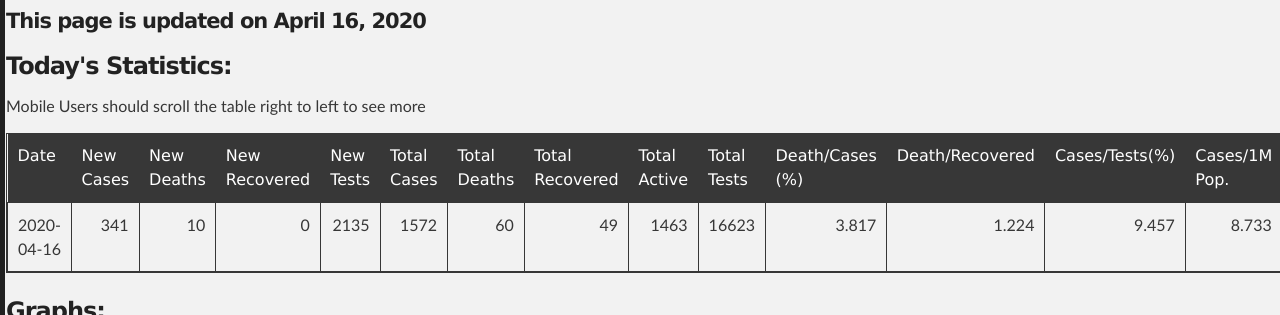
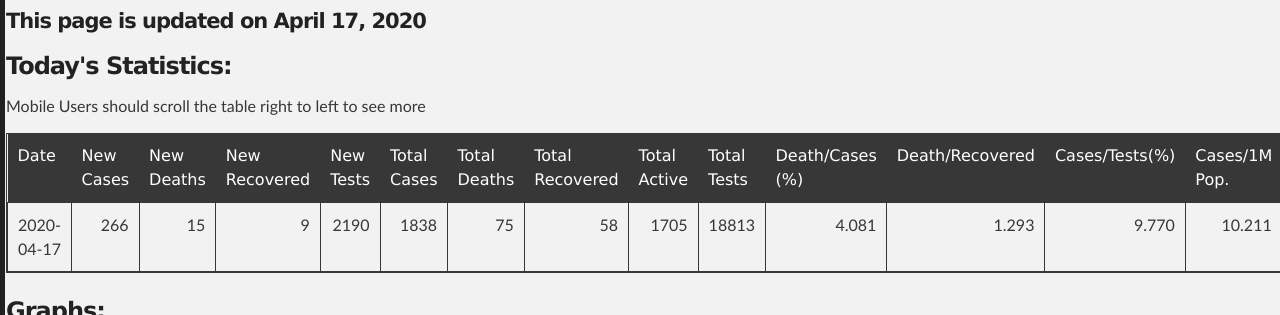
Before and after one commit to promitbasak/covid19bd, a Jekyll site: the page index.html, which Jekyll copies as it is, in a window 1280 px wide and 900 px high, cut to the strip 322-637 px from the top of the window. Built offline with Jekyll 4.4.1, drawn with Linux system fonts in a browser that asks for light colours; some of the changed text lies outside the part shown.

Commit message:
Update index.html

```diff
--- a/index.html
+++ b/index.html
@@ -45,7 +45,7 @@
         <h2 id="covid-19-in-bangladesh">Covid-19 in Bangladesh</h2>
 
 
-    <h4 id="this-page-is-updated-on-april-16-2020">This page is updated on <strong>April 16, 2020</strong></h4>
+    <h4 id="this-page-is-updated-on-april-17-2020">This page is updated on <strong>April 17, 2020</strong></h4>
     <h3> Today's Statistics:</h3>
         <p> Mobile Users should scroll the table right to left to see more</p>
     <table class="table table-bordered table-hover table-condensed">
@@ -66,21 +66,21 @@
 <th title="Field #15">Deaths/1M Pop.</th>
 </tr></thead>
 <tbody><tr>
-<td>2020-04-16</td>
-<td align="right">341</td>
-<td align="right">10</td>
-<td align="right">0</td>
-<td align="right">2135</td>
-<td align="right">1572</td>
-<td align="right">60</td>
-<td align="right">49</td>
-<td align="right">1463</td>
-<td align="right">16623</td>
-<td align="right">3.817</td>
-<td align="right">1.224</td>
-<td align="right">9.457</td>
-<td align="right">8.733</td>
-<td align="right">0.333</td>
+<td>2020-04-17</td>
+<td align="right">266</td>
+<td align="right">15</td>
+<td align="right">9</td>
+<td align="right">2190</td>
+<td align="right">1838</td>
+<td align="right">75</td>
+<td align="right">58</td>
+<td align="right">1705</td>
+<td align="right">18813</td>
+<td align="right">4.081</td>
+<td align="right">1.293</td>
+<td align="right">9.770</td>
+<td align="right">10.211</td>
+<td align="right">0.417</td>
 </tr>
 </tbody>
   </table>
@@ -88,28 +88,28 @@
         <h3>Graphs:</h3>
         <div class="photo-album">
       <div>
-        <img src="https://raw.githubusercontent.com/promitbasak/Covid-19_bd_extended/master/assests/2020-04-16/Figure_1.png">
+        <img src="https://raw.githubusercontent.com/promitbasak/Covid-19_bd_extended/master/assests/2020-04-17/Figure_1.png">
         <h5>Overall Condition</h5>
       </div>
 
       <div>
-        <img src="https://raw.githubusercontent.com/promitbasak/Covid-19_bd_extended/master/assests/2020-04-16/Figure_2.png">
+        <img src="https://raw.githubusercontent.com/promitbasak/Covid-19_bd_extended/master/assests/2020-04-17/Figure_2.png">
         <h5>Total Cases</h5>
       </div>
       <div>
-        <img src="https://raw.githubusercontent.com/promitbasak/Covid-19_bd_extended/master/assests/2020-04-16/Figure_8.png">
+        <img src="https://raw.githubusercontent.com/promitbasak/Covid-19_bd_extended/master/assests/2020-04-17/Figure_8.png">
         <h5>Total Deaths</h5>
       </div>
       <div>
-        <img src="https://raw.githubusercontent.com/promitbasak/Covid-19_bd_extended/master/assests/2020-04-16/Figure_22.png">
+        <img src="https://raw.githubusercontent.com/promitbasak/Covid-19_bd_extended/master/assests/2020-04-17/Figure_22.png">
         <h5>District-wise Corona Map</h5>
       </div>
       <div>
-        <img src="https://raw.githubusercontent.com/promitbasak/Covid-19_bd_extended/master/assests/2020-04-16/Figure_20.png">
+        <img src="https://raw.githubusercontent.com/promitbasak/Covid-19_bd_extended/master/assests/2020-04-17/Figure_20.png">
         <h5>BD vs USA: Cases</h5>
       </div>
       <div>
-        <img src="https://raw.githubusercontent.com/promitbasak/Covid-19_bd_extended/master/assests/2020-04-16/Figure_21.png">
+        <img src="https://raw.githubusercontent.com/promitbasak/Covid-19_bd_extended/master/assests/2020-04-17/Figure_21.png">
         <h5>BD vs USA: Deaths</h5>
       </div>
     </div>
@@ -819,6 +819,23 @@
 <td align="right">8.733</td>
 <td align="right">0.333</td>
 </tr>
+<tr>
+<td>2020-04-17</td>
+<td align="right">266</td>
+<td align="right">15</td>
+<td align="right">9</td>
+<td align="right">2190</td>
+<td align="right">1838</td>
+<td align="right">75</td>
+<td align="right">58</td>
+<td align="right">1705</td>
+<td align="right">18813</td>
+<td align="right">4.081</td>
+<td align="right">1.293</td>
+<td align="right">9.770</td>
+<td align="right">10.211</td>
+<td align="right">0.417</td>
+</tr>
 </tbody></table>
         <p></p>
         <p> Data Sources: Self created dataset which can be found at <a href="https://github.com/promitbasak/Covid-19_bd_extended">this repository</a>. This dataset uses govt issued press releases from <a href="https://corona.gov.bd/press-release">Here</a>, <a href="https://iedcr.gov.bd/">Here</a> and <a href="https://iedcr.gov.bd/website/index.php/component/content/article/11-others/227-pressrelease">Here</a>.</p>
```
